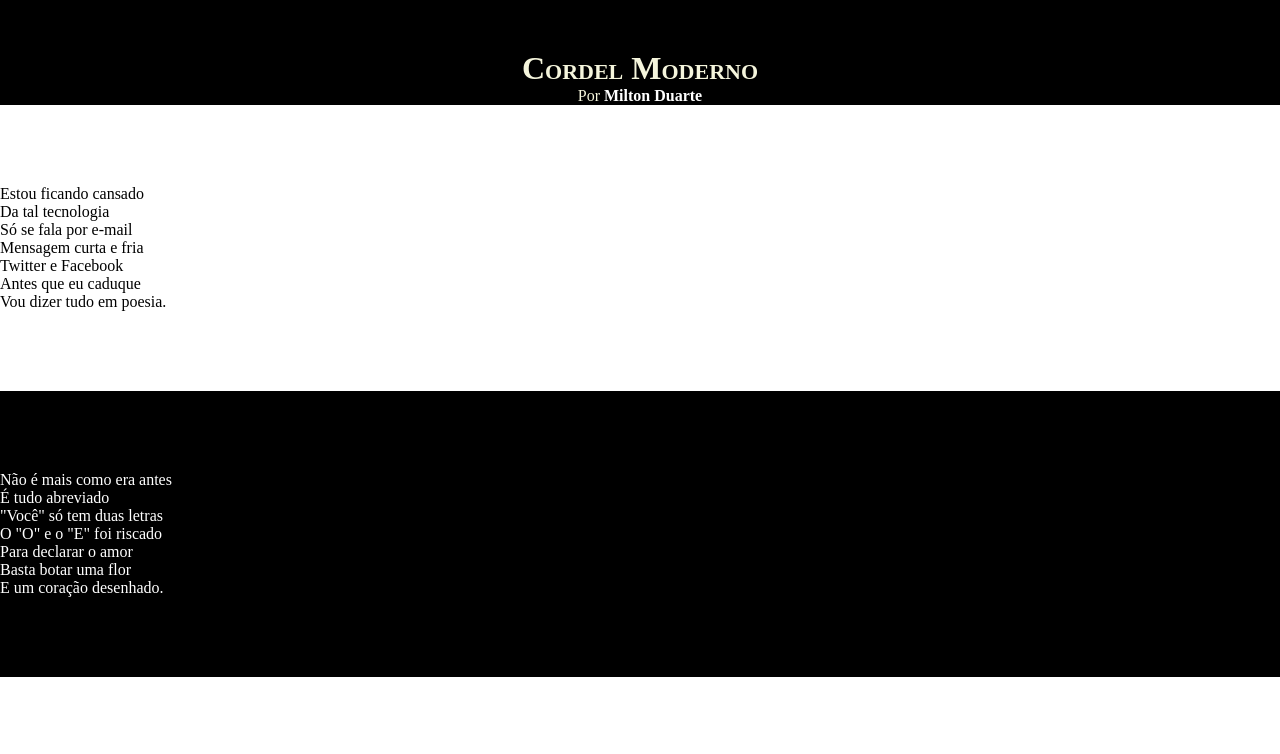
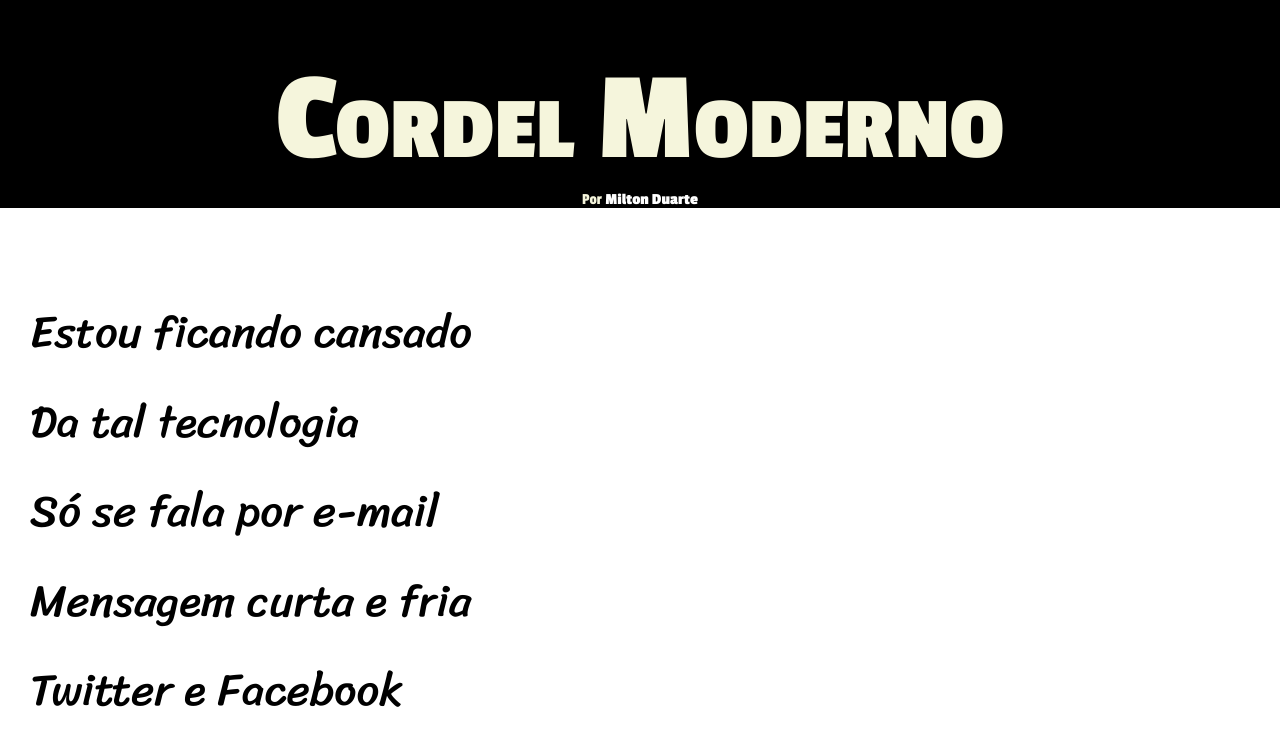
Before and after one commit to SamuelGrande-10/exercicio022, a plain HTML site: page index.html in a window 1280 px wide. Shown: the top 754 px of the page. Drawn offline with Linux system fonts and the light colour scheme.

Commit message:
atualização dos estilos 25

```diff
--- a/estilo/style.css
+++ b/estilo/style.css
@@ -1,4 +1,13 @@
 @charset "UTF-8";
+
+@import url('https://fonts.googleapis.com/css2?family=Bebas+Neue&family=Passion+One:wght@400;700;900&family=Sriracha&display=swap');
+
+
+  :root{
+    --fonte1: verdana, geneva, tahoma, sans-serif;
+    --fonte2: "Passion One", serif;
+    --fonte3: "Sriracha", serif
+  }
 
 *{
     margin: 0px;
@@ -8,17 +17,21 @@
 html, body{
     min-height: 100vh;
     background-color: darkgray;
+    font-family: var(--fonte1);
 }
 
 header{
     background-color: black;
     color: beige;
     text-align: center;
+    font-family: var(--fonte2);
+
 }
 
 header > h1{
     padding-top: 50px;
     font-variant: small-caps;
+    font-size: 10vw;
 }
 
 header a, footer a{
@@ -34,6 +47,10 @@ header a:hover, footer a:hover{
 section{
     padding-top: 10vh;
     padding-bottom: 10vh;
+    line-height: 2em;
+    padding-left: 30px;
+    font-family: var(--fonte3);
+    font-size: 3.5vw;
 }
 
 section.normal{
@@ -42,7 +59,9 @@ section.normal{
 }
 
 section.imagem{
+    display: inline-block;
     background-color: black;
+    padding: 5px;
     color: white;
 }
 
```
